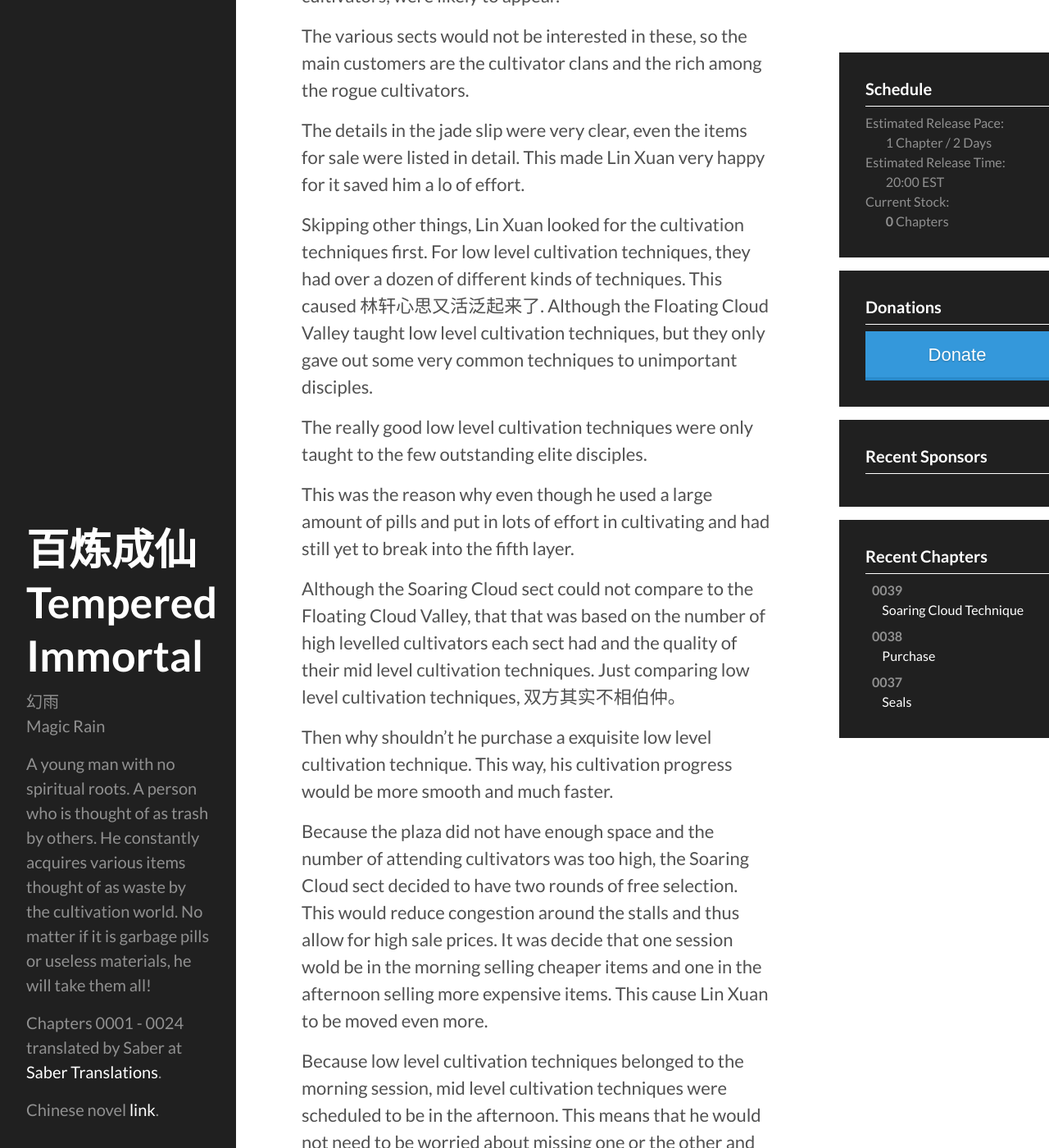
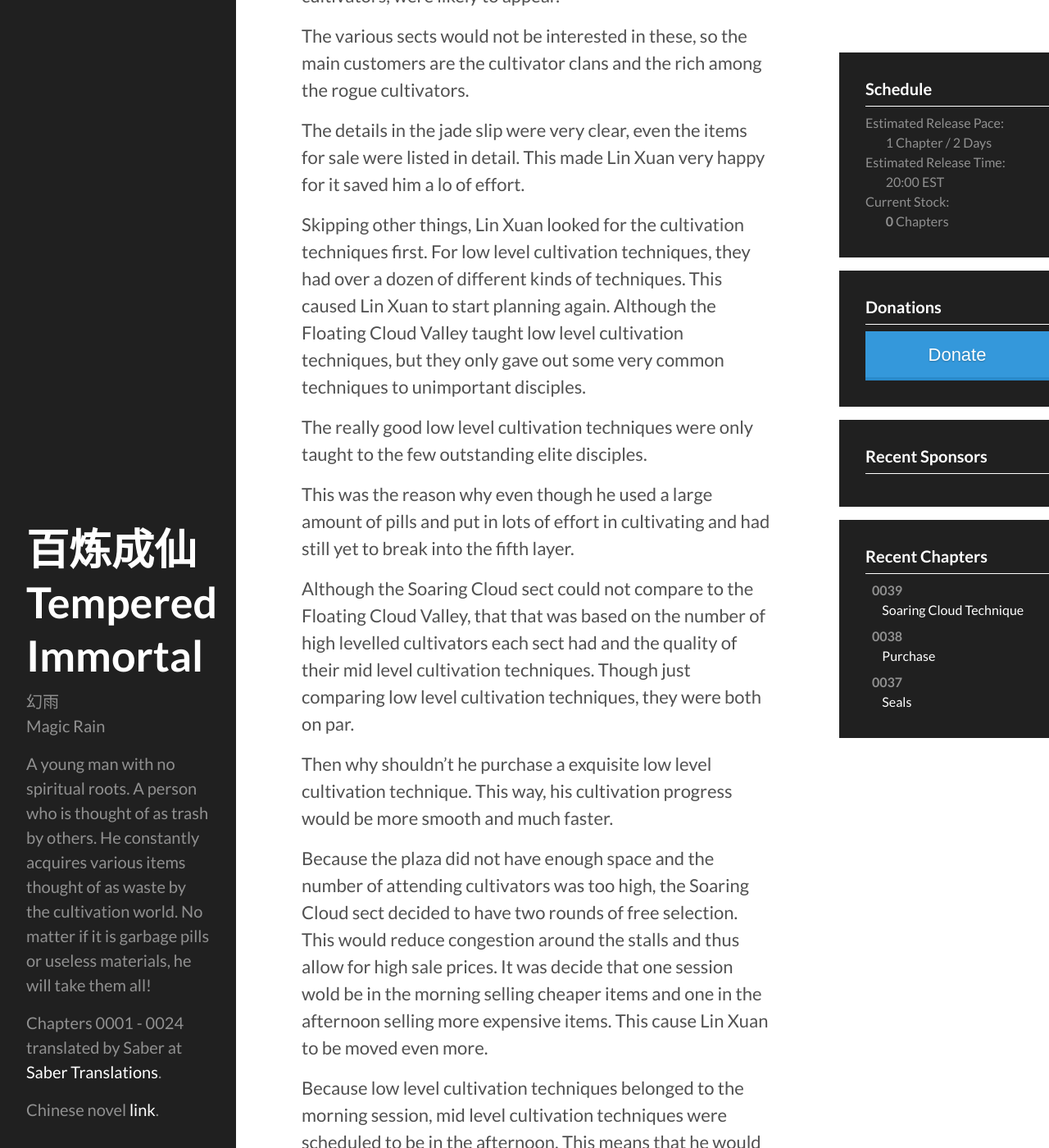
Before and after one commit to blcxtranslations/blcx, a Jekyll site: the page built from _translated/chapter-0039.md, in a window 1280 px wide and 1400 px high, scrolled down 2223 px. Shown: the whole window at 82% size. Built offline with Jekyll 4.4.1, drawn with Linux system fonts in a browser that asks for light colours; comment, search, counter and statistics services are not loaded; some of the changed text lies outside the part shown.

Commit message:
chapter-0039.md

```diff
--- a/_translated/chapter-0039.md
+++ b/_translated/chapter-0039.md
@@ -6,14 +6,12 @@ title: "Soaring Cloud Technique"
 date: "Dec 25, 2015"
 characters: 2197
 chinese: "http://baishuku.com/html/30/30364/12441356.html"
-reddit: ""
+reddit: "https://www.reddit.com/r/noveltranslations/comments/3y86zg/cn_tempered_immortal_chapter_0039/"
 sponsored: false
 completed: false
 ---
 
-但对于其他事不关己高高挂起的修真者而言，
-这一天却已期盼了好久。
-The next morning, the entire Sky Pillar peak was crowded. To the Soaring Cloud sect, today was unlucky day that they had to disband and sell their possessions on, but to
+The next morning, the entire Sky Pillar peak was crowded. To the Soaring Cloud sect, today was unlucky day that they had to disband and sell their possessions on, but to those cultivators that did not care about others whatsoever, today was a day they had been waiting for a long time.
 
 Leaving out the large sects and cultivator clans, even the rogue cultivators were looking forward to being able to acquire good treasures. Lin Xuan got up very early, but when he arrived at the plaza, he saw that it was already packed with cultivators.
 
@@ -37,13 +35,13 @@ The various sects would not be interested in these, so the main customers are th
 
 The details in the jade slip were very clear, even the items for sale were listed in detail. This made Lin Xuan very happy for it saved him a lo of effort.
 
-Skipping other things, Lin Xuan looked for the cultivation techniques first. For low level cultivation techniques, they had over a dozen of different kinds of techniques. This caused 林轩心思又活泛起来了. Although the Floating Cloud Valley taught low level cultivation techniques, but they only gave out some very common techniques to unimportant disciples.
+Skipping other things, Lin Xuan looked for the cultivation techniques first. For low level cultivation techniques, they had over a dozen of different kinds of techniques. This caused Lin Xuan to start planning again. Although the Floating Cloud Valley taught low level cultivation techniques, but they only gave out some very common techniques to unimportant disciples.
 
 The really good low level cultivation techniques were only taught to the few outstanding elite disciples.
 
 This was the reason why even though he used a large amount of pills and put in lots of effort in cultivating and had still yet to break into the fifth layer.
 
-Although the Soaring Cloud sect could not compare to the Floating Cloud Valley, that that was based on the number of high levelled cultivators each sect had and the quality of their mid level cultivation techniques. Just comparing low level cultivation techniques, 双方其实不相伯仲。
+Although the Soaring Cloud sect could not compare to the Floating Cloud Valley, that that was based on the number of high levelled cultivators each sect had and the quality of their mid level cultivation techniques. Though just comparing low level cultivation techniques, they were both on par.
 
 Then why shouldn't he purchase a exquisite low level cultivation technique. This way, his cultivation progress would be more smooth and much faster.
 
```
Also changed, not shown: other parts of _translated/chapter-0039.md (+1 -1 lines).
